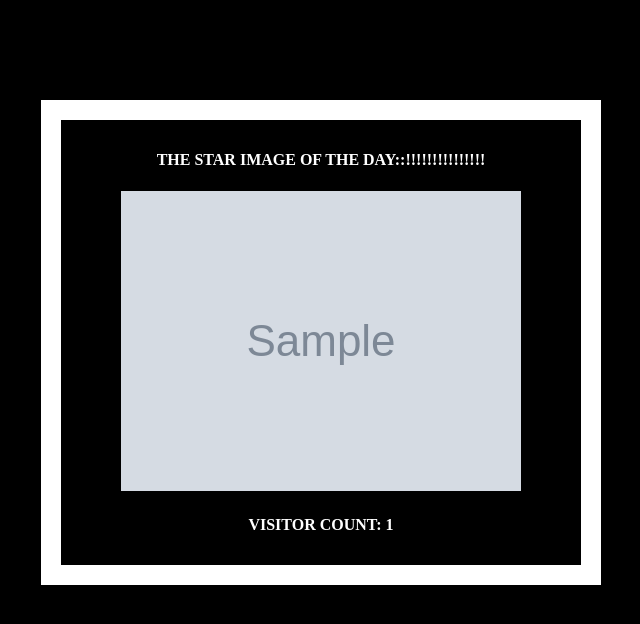
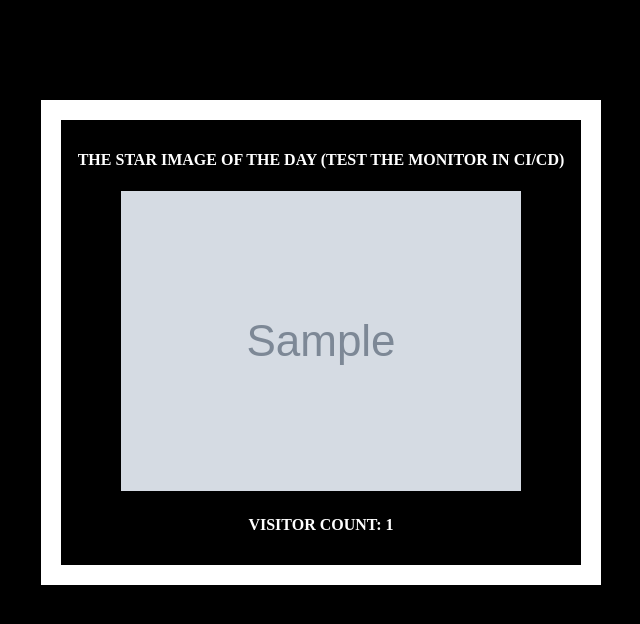
Before and after one commit to Ariel-ksenzovsky/star-image-app, a Flask app: template templates/index.html in a window 1280 px wide. Shown: the top 624 px of the page, without its empty margins (319-959 px from the left). Run offline with Flask 3, Linux system fonts and the light colour scheme; the template is opened without the code that fills it: most values are stand-ins (such as "Sample title", 1, 10 or a date in 2020).

Commit message:
no. 1 for monitor in ci/cd

```diff
--- a/templates/index.html
+++ b/templates/index.html
@@ -20,7 +20,7 @@
 </head>
 <body>
     <div class="container">
-        <h4>The Star Image of the Day::!!!!!!!!!!!!!!!</h4>
+        <h4>The Star Image of the Day (test the monitor in ci/cd)</h4>
 
         {% if image %}
             <img src="{{ image }}" alt="Star Image" />
```
Also changed, not shown: .github/workflows/cd-to-gke.yml.
